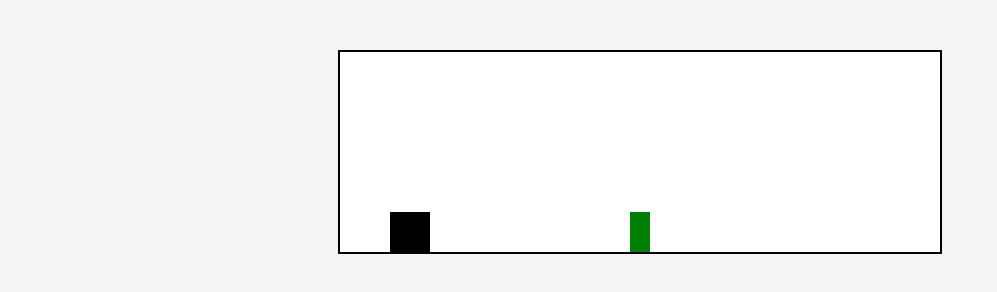
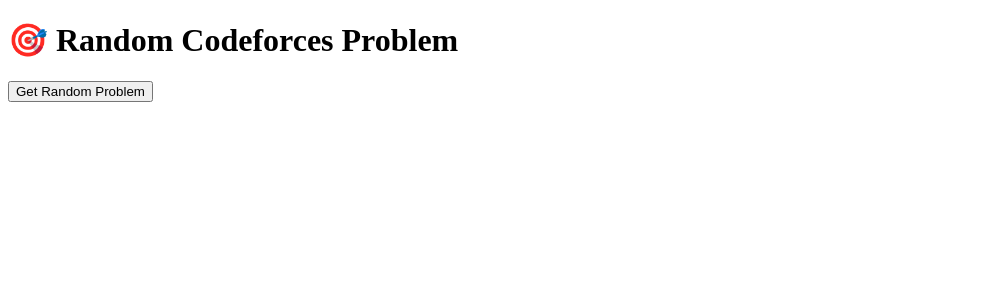
Before and after one commit to Haianh4705/dino-game, a plain HTML site: page index.html in a window 1280 px wide. Shown: the whole page, without its empty margins (0-997 px from the left). Drawn offline with Linux system fonts and the light colour scheme.

Commit message:
codeforces random problem

```diff
--- a/index.html
+++ b/index.html
@@ -2,14 +2,12 @@
 <html lang="en">
 <head>
   <meta charset="UTF-8">
-  <title>Khủng Long Mất Mạng</title>
-  <link rel="stylesheet" href="style.css">
+  <title>Random Codeforces Problem</title>
 </head>
 <body>
-  <div class="game">
-    <div id="dino"></div>
-    <div id="cactus"></div>
-  </div>
+  <h1>🎯 Random Codeforces Problem</h1>
+  <button onclick="loadRandomProblem()">Get Random Problem</button>
+  <div id="problem" style="margin-top: 20px;"></div>
 
   <script src="script.js"></script>
 </body>
--- a/script.js
+++ b/script.js
@@ -1,28 +1,25 @@
-const dino = document.getElementById("dino");
-const cactus = document.getElementById("cactus");
+async function loadRandomProblem() {
+  const res = await fetch("https://codeforces.com/api/problemset.problems");
+  const data = await res.json();
 
-document.addEventListener("keydown", function (event) {
-  if (event.code === "Space" || event.code === "ArrowUp") {
-    jump();
+  if (data.status !== "OK") {
+    document.getElementById("problem").innerText = "Failed to load problem!";
+    return;
   }
-});
 
-function jump() {
-  if (!dino.classList.contains("jump")) {
-    dino.classList.add("jump");
+  const problems = data.result.problems;
+  const randomIndex = Math.floor(Math.random() * problems.length);
+  const problem = problems[randomIndex];
 
-    setTimeout(function () {
-      dino.classList.remove("jump");
-    }, 500);
-  }
+  const contestId = problem.contestId;
+  const index = problem.index;
+  const name = problem.name;
+
+  const url = `https://codeforces.com/problemset/problem/${contestId}/${index}`;
+
+  document.getElementById("problem").innerHTML = `
+    <h2>${name}</h2>
+    <p><strong>Contest:</strong> ${contestId}, Index: ${index}</p>
+    <p><a href="${url}" target="_blank">🔗 View Problem on Codeforces</a></p>
+  `;
 }
-
-let isAlive = setInterval(function () {
-  let dinoTop = parseInt(window.getComputedStyle(dino).getPropertyValue("top"));
-  let cactusLeft = parseInt(window.getComputedStyle(cactus).getPropertyValue("left"));
-
-  if (cactusLeft < 70 && cactusLeft > 30 && dinoTop >= 140) {
-    alert("💀 Game Over!");
-    location.reload();
-  }
-}, 10);
--- a/style.css
+++ b/style.css
@@ -1,48 +1,11 @@
 body {
-  margin: 0;
-  background: #f4f4f4;
+  font-family: Arial, sans-serif;
+  max-width: 600px;
+  margin: auto;
+  padding: 30px;
+  text-align: center;
 }
-
-.game {
-  width: 600px;
-  height: 200px;
-  border: 2px solid #000;
-  margin: 50px auto;
-  position: relative;
-  overflow: hidden;
-  background-color: white;
+button {
+  padding: 10px 20px;
+  font-size: 16px;
 }
-
-#dino {
-  width: 40px;
-  height: 40px;
-  background-color: black;
-  position: absolute;
-  bottom: 0;
-  left: 50px;
-}
-
-.jump {
-  animation: jump 0.5s linear;
-}
-
-@keyframes jump {
-  0%   { bottom: 0; }
-  50%  { bottom: 100px; }
-  100% { bottom: 0; }
-}
-
-#cactus {
-  width: 20px;
-  height: 40px;
-  background-color: green;
-  position: absolute;
-  bottom: 0;
-  right: -20px;
-  animation: moveCactus 2s linear infinite;
-}
-
-@keyframes moveCactus {
-  0% { right: -20px; }
-  100% { right: 100%; }
-}
```
